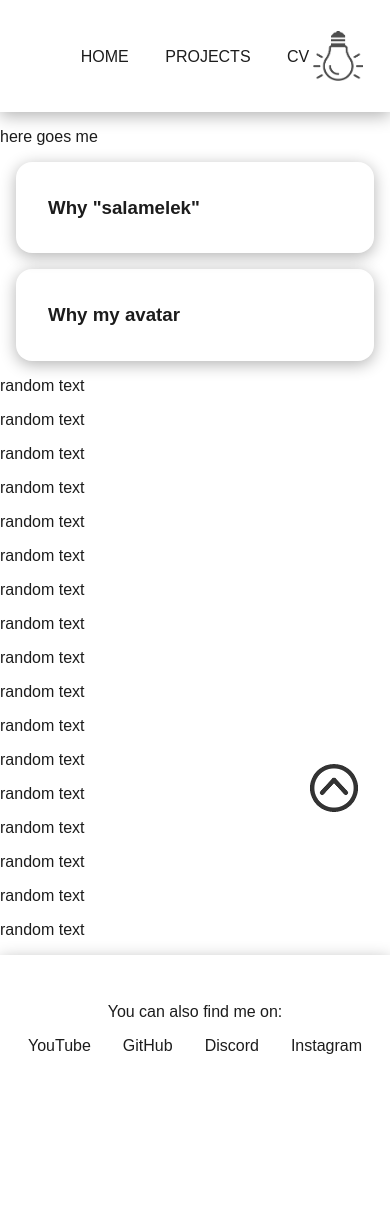
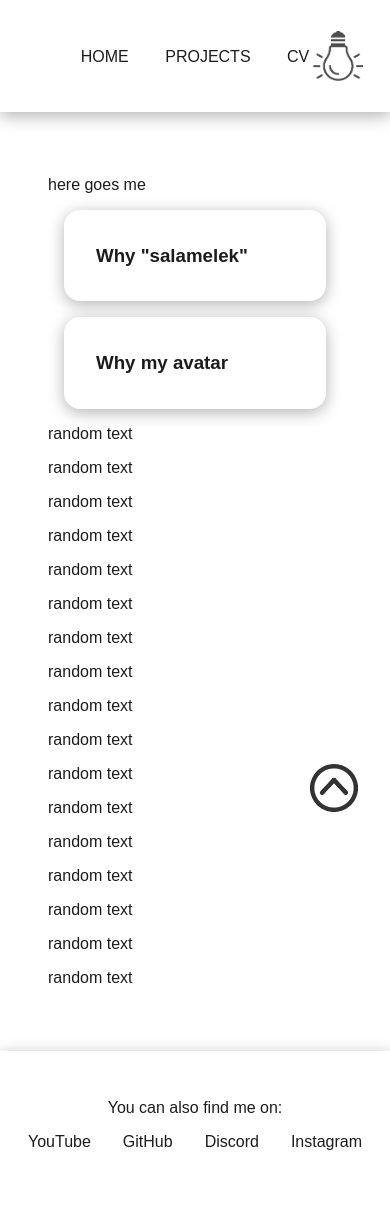
Before and after one commit to salamelek/personal_website, a PHP site: page / in a window 390 px wide. Before the commit the page ends 1054 px from the top, so only its background shows below. Run offline with PHP 8.4, Linux system fonts and the light colour scheme.

Commit message:
removed media query, previous was trash
previous push also included fixed flickering of dark mode

```diff
--- a/css/style.css
+++ b/css/style.css
@@ -416,14 +416,6 @@ footer ul li {
     padding: 0 1em;
 }
 
-/*MOBILE*/
-
-@media (hover:none) {
-    main {
-        padding: 0 !important;
-    }
-}
-
 /*COOL LINK*/
 
 .cool-link {
```
